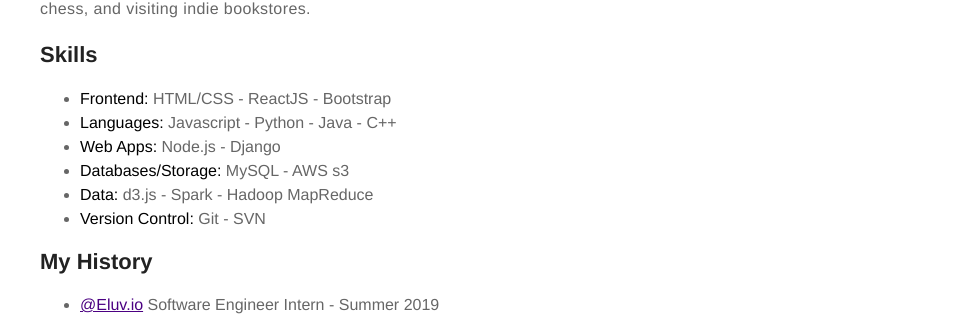
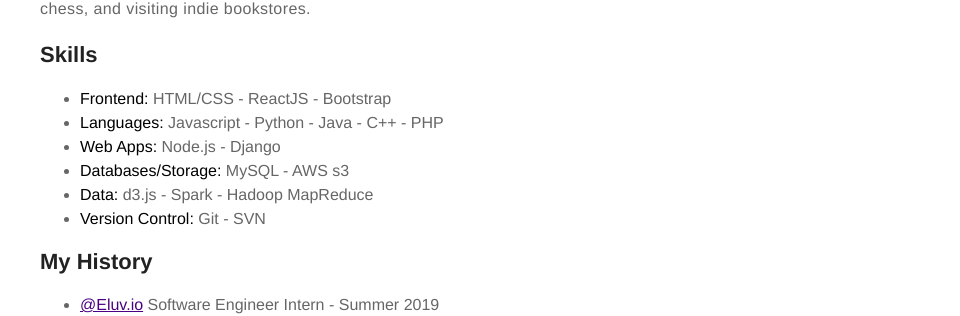
Before and after one commit to nickmurray47/nickmurray47.github.io, a Jekyll site: the page built from about.md, in a window 1280 px wide. Shown: the part 543-859 px from the top of the page, without its empty margins (320-1280 px from the left). Built offline with Jekyll 4.4.1, drawn with Linux system fonts in a browser that asks for light colours.

Commit message:
fix gh action error

```diff
--- a/_config.yml
+++ b/_config.yml
@@ -117,4 +117,4 @@
         - development
         - stage
 
-exclude: ["travis.sh", "Rakefile", "README.md", "Gemfile", "Gemfile.lock", "FAQ.md"]
+exclude: ["travis.sh", "Rakefile", "README.md", "Gemfile", "Gemfile.lock", "FAQ.md", "vendor"]
--- a/about.md
+++ b/about.md
@@ -16,7 +16,7 @@
 
 <ul class="skill-list">
 	<li> <strong>Frontend:</strong> HTML/CSS - ReactJS - Bootstrap</li>
-	<li> <strong>Languages:</strong> Javascript - Python - Java - C++ </li>
+	<li> <strong>Languages:</strong> Javascript - Python - Java - C++ - PHP </li>
 	<li> <strong>Web Apps:</strong> Node.js - Django </li>
 	<li> <strong>Databases/Storage:</strong> MySQL - AWS s3 </li>
 	<li> <strong>Data:</strong> d3.js - Spark - Hadoop MapReduce </li>
```
